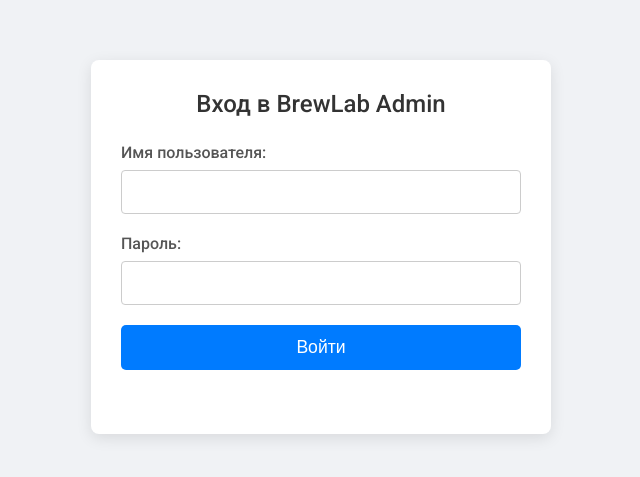
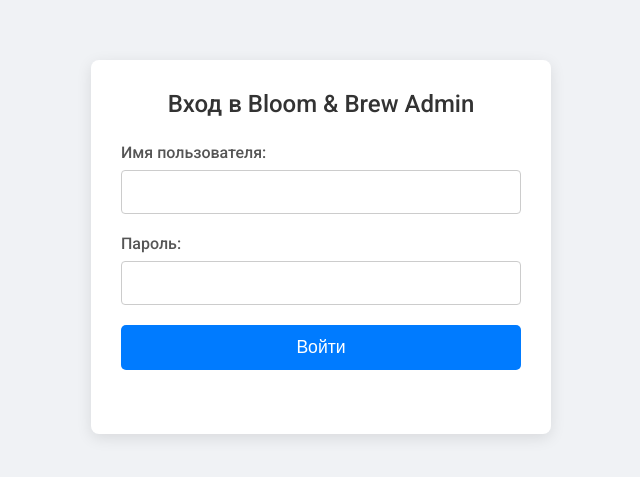
Before and after one commit to KirillKabsabarov/qwrfood, a plain HTML site: page frontend/admin-login.html in a window 1280 px wide. Shown: the part 153-630 px from the top of the page, without its empty margins (319-959 px from the left). Drawn offline with Linux system fonts and the light colour scheme.

Commit message:
Update admin-login.html

```diff
--- a/frontend/admin-login.html
+++ b/frontend/admin-login.html
@@ -3,14 +3,14 @@
 <head>
     <meta charset="UTF-8">
     <meta name="viewport" content="width=device-width, initial-scale=1.0">
-    <title>BrewLab - Вход для администратора</title>
+    <title>Bloom & Brew - Вход для администратора</title>
     <link rel="stylesheet" href="admin-style.css">
     <link href="https://fonts.googleapis.com/css2?family=Roboto:wght@300;400;500;700&display=swap" rel="stylesheet">
 </head>
 <body>
     <div class="login-container">
         <div class="login-box">
-            <h2>Вход в BrewLab Admin</h2>
+            <h2>Вход в Bloom & Brew Admin</h2>
             <form id="login-form">
                 <div class="form-group">
                     <label for="username">Имя пользователя:</label>
```
